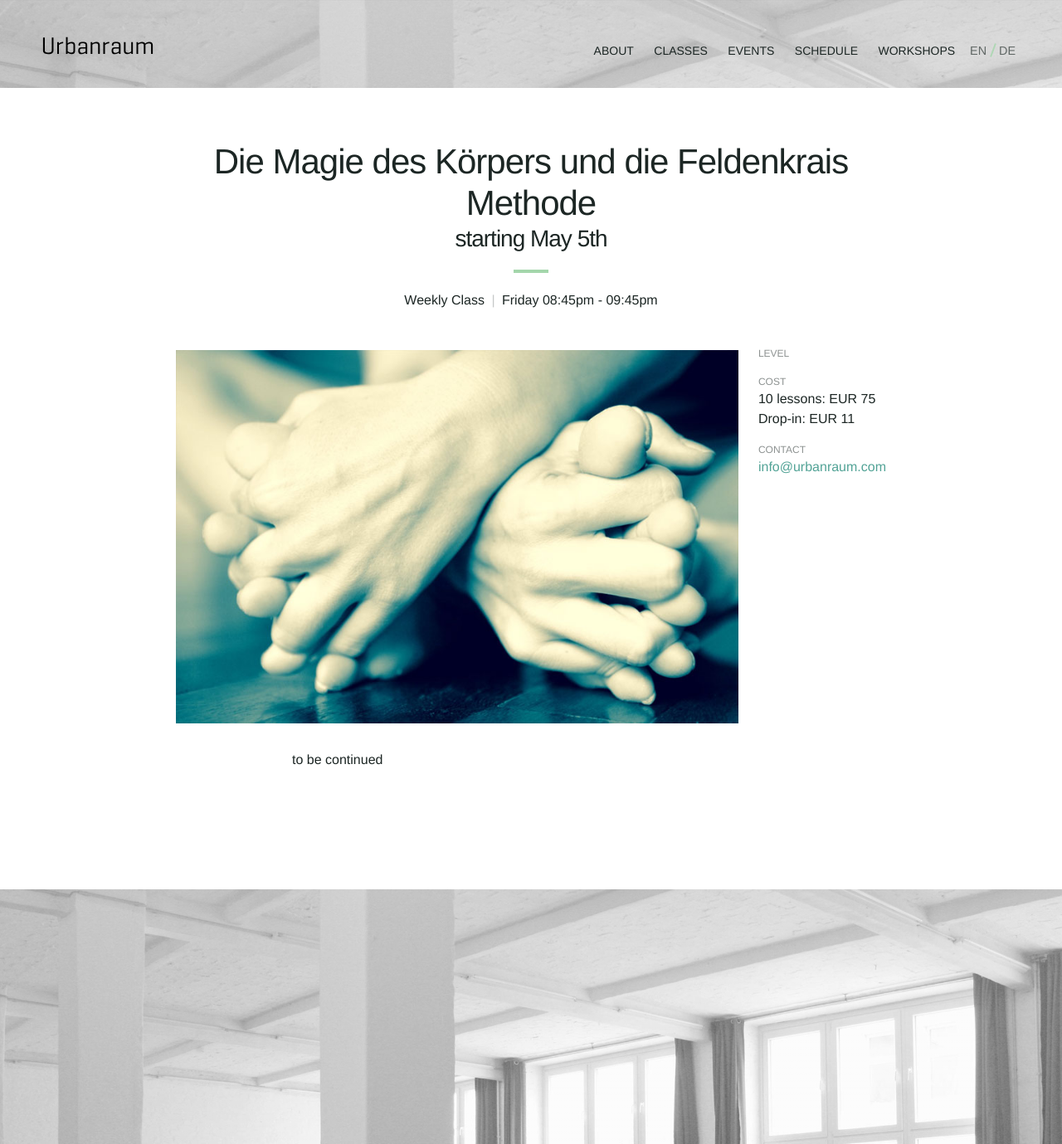
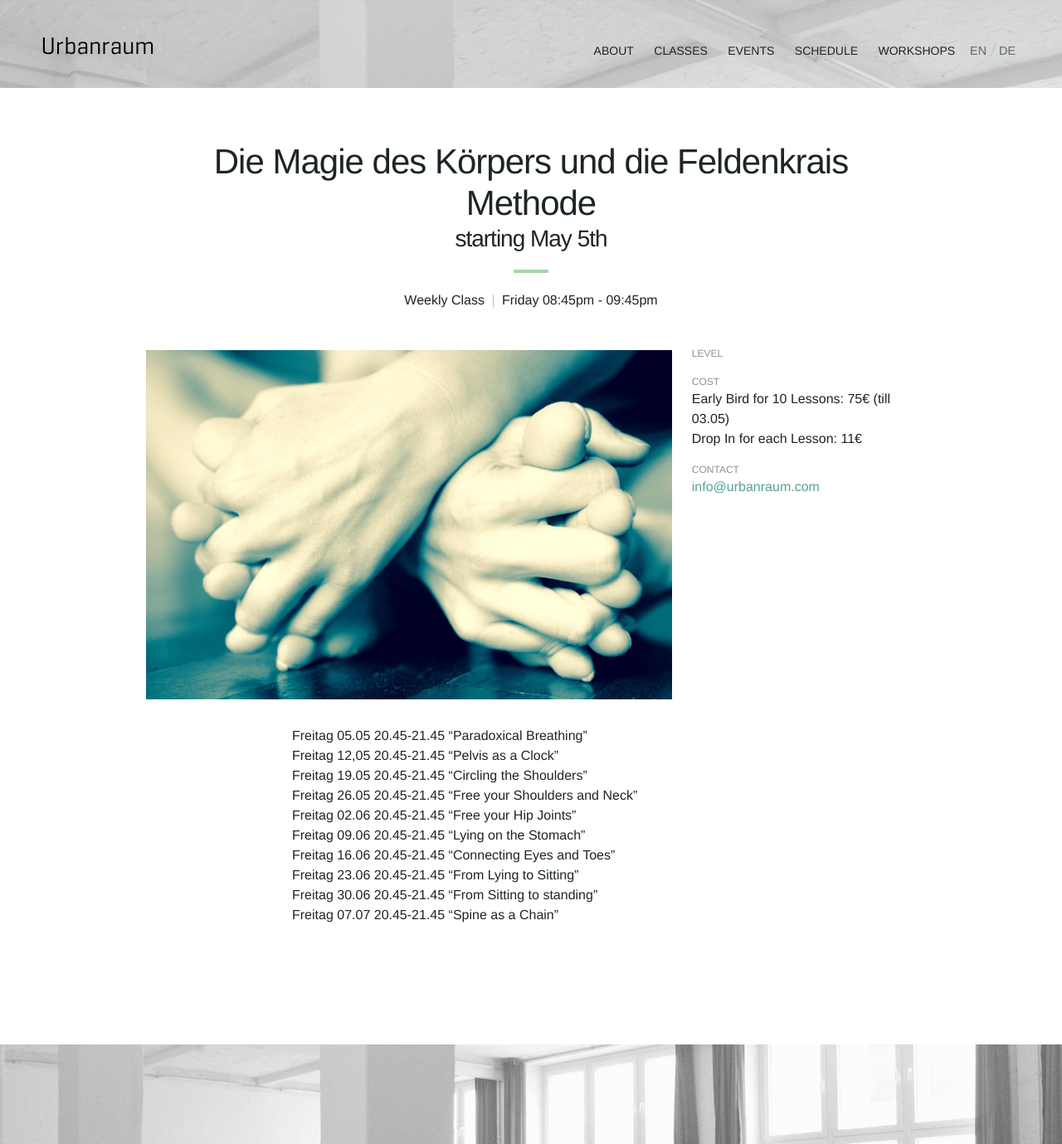
Before and after one commit to Kriesse/urbanraum, a Jekyll site: the page built from _classes/feldenkrais-methode.md, in a window 1280 px wide. Shown: the whole page at 83% size. Built offline with Jekyll 4.4.1, drawn with Linux system fonts in a browser that asks for light colours; nearby versions of some CDN libraries.

Commit message:
Update feldenkrais-methode.md

```diff
--- a/_classes/feldenkrais-methode.md
+++ b/_classes/feldenkrais-methode.md
@@ -20,17 +20,26 @@ level_en: ""
 level_de: ""
 
 price_en: |
-  10 lessons: EUR 75
-  Drop-in: EUR 11
+  Early Bird for 10 Lessons: 75€ (till 03.05)
+  Drop In for each Lesson: 11€
 
 
 price_de: |
-  10-er Karte: 75 Euro
+  Frühbucher-Rabatt für 10-er Karte: 75 Euro (bis 3.5.2017)
   Einzelstunde: 11 Euro
 
 description_en: |
 
-  to be continued
+  Freitag 05.05   20.45-21.45 "Paradoxical Breathing"
+  Freitag 12,05   20.45-21.45 "Pelvis as a Clock"
+  Freitag 19.05   20.45-21.45 "Circling the Shoulders"
+  Freitag 26.05   20.45-21.45  "Free your Shoulders and Neck"
+  Freitag 02.06   20.45-21.45  "Free your Hip Joints"
+  Freitag 09.06   20.45-21.45 "Lying on the Stomach"
+  Freitag 16.06   20.45-21.45 "Connecting Eyes and Toes"
+  Freitag 23.06   20.45-21.45 "From Lying to Sitting"
+  Freitag 30.06   20.45-21.45 "From Sitting to standing"
+  Freitag 07.07   20.45-21.45 "Spine as a Chain"
 
 description_de: |
 
```
